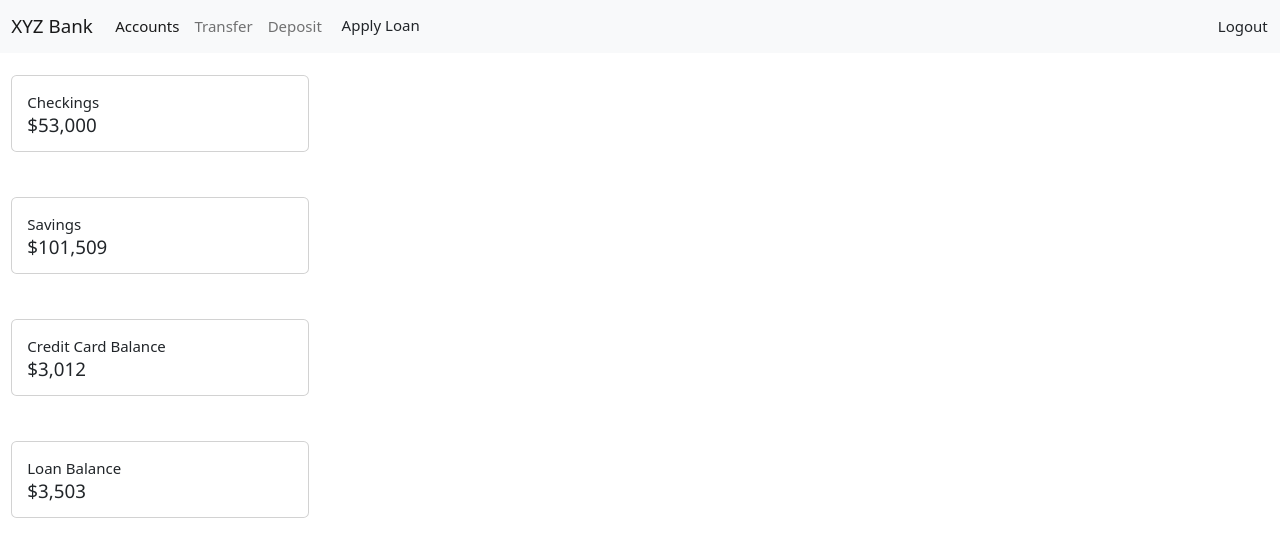
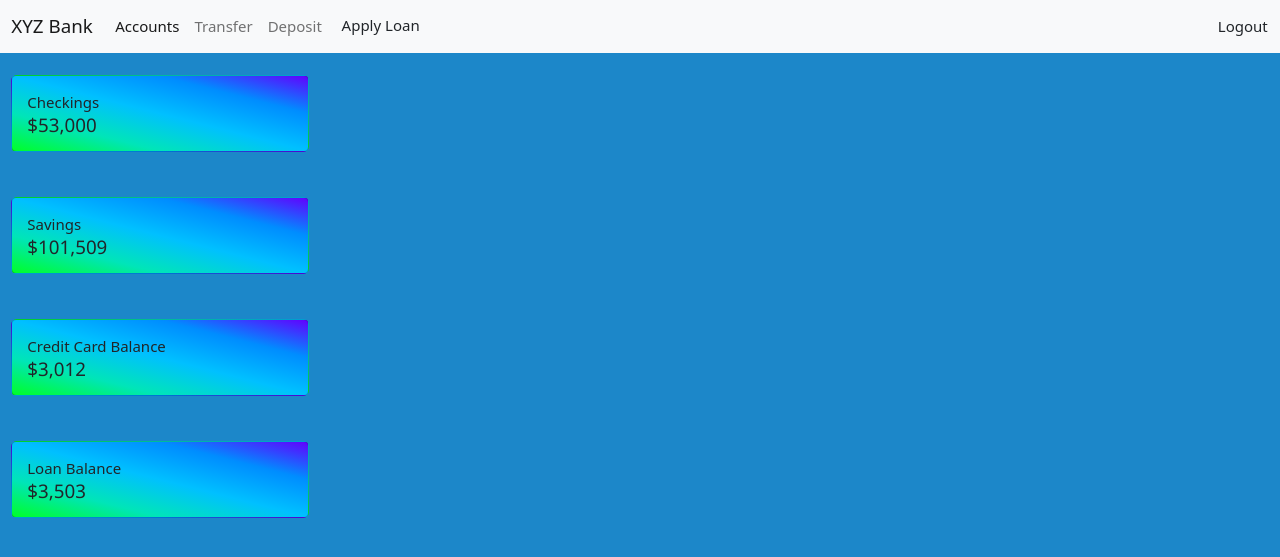
Before and after one commit to rdesai11/BankApp, a PHP site: page /CustomerViewAccounts.php in a window 1280 px wide. Shown: the top 557 px of the page. Run offline with PHP 8.4, Linux system fonts and the light colour scheme; the visitor is signed in with stand-in values (Sample User, id 1).

Commit message:
Change colors on ViewAccounts.php page

```diff
--- a/CustomerViewAccounts.php
+++ b/CustomerViewAccounts.php
@@ -141,3 +141,15 @@ if(!isset($_SESSION['User'])){
         </div>
       </div>
 </div>
+
+
+
+
+<style>
+    html, body {
+        background:  #1c87c9;
+    }
+    .card {
+        background-image: linear-gradient(to right top, #00ff28, #00e5b8, #00c0ff, #008dff, #6200ff);
+    }
+</style>
```
